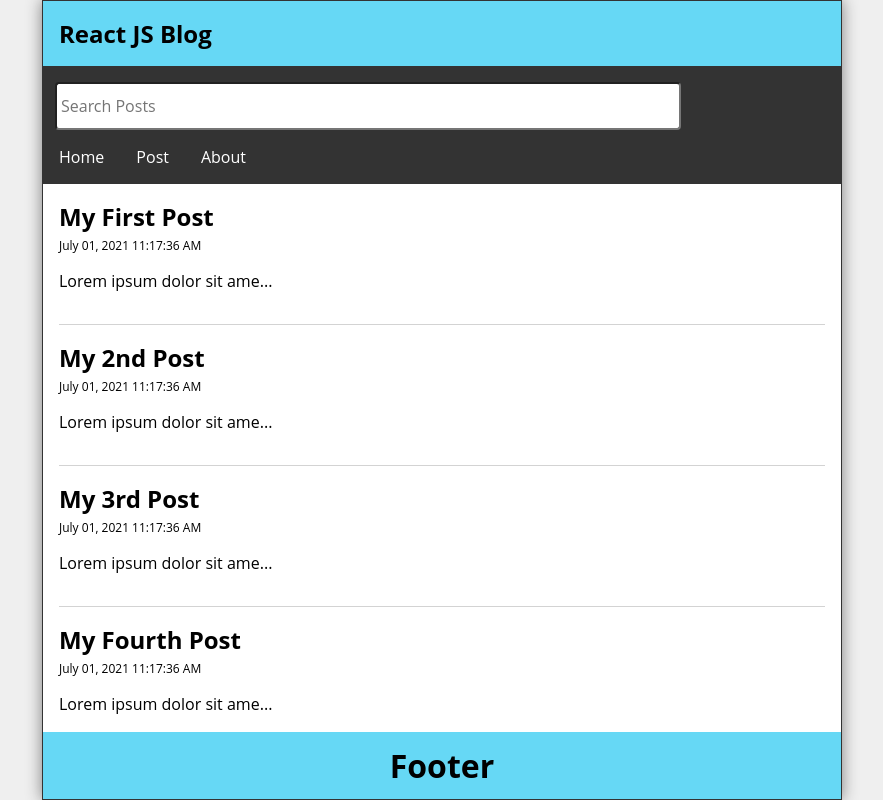
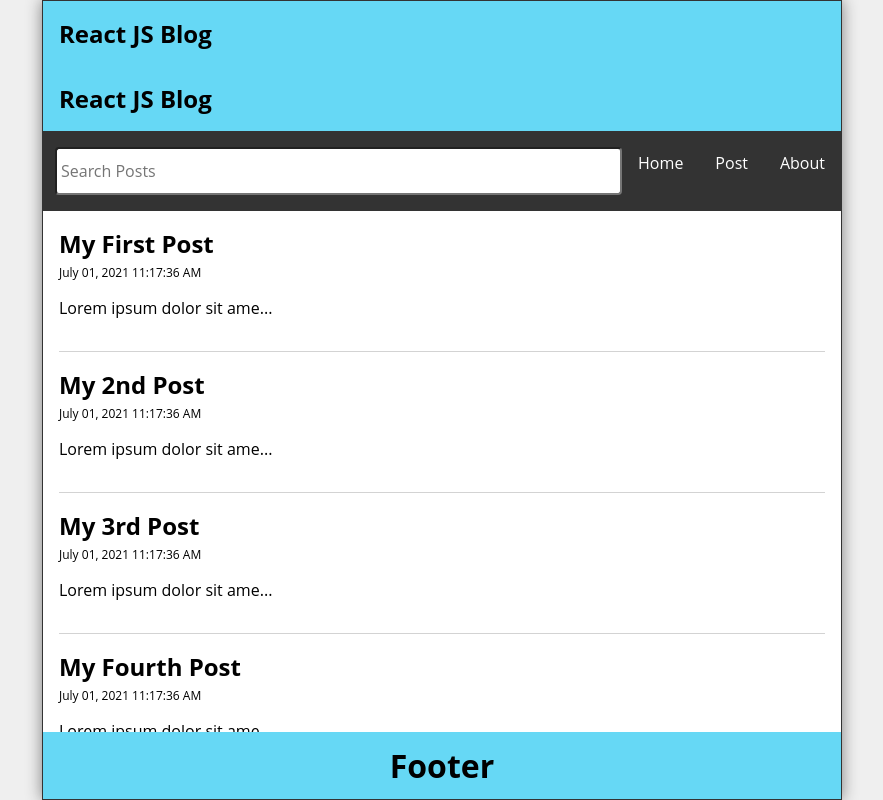
Before and after one commit to svandu/note-making-app, a React (Vite) app: page / in a window 1280 px wide. Shown: the whole page, without its empty margins (198-1081 px from the left). Built offline with nearby package versions, Linux system fonts and the light colour scheme.

Commit message:
nav component functionality done

```diff
--- a/src/Components/Nav/index.jsx
+++ b/src/Components/Nav/index.jsx
@@ -1,11 +1,14 @@
 // eslint-disable-next-line react/prop-types
-import { Link } from 'react-router-dom';
+import { Link, Outlet } from 'react-router-dom';
+import Header from '../Header';
 import './nav.scss'
 
 // eslint-disable-next-line react/prop-types
 function Nav({ search, setSearch }) {
   return (
-    <nav className="nav-container">
+    <>
+      <Header title="React JS Blog"/>
+      <nav className="nav-container">
       <form className="searchForm" onSubmit={(e) => e.preventDefault()}>
         <label htmlFor="search">Search Posts</label>
         <input
@@ -22,6 +25,8 @@ function Nav({ search, setSearch }) {
         <li><Link to="/about">About</Link></li>
       </ul>
     </nav>
+    <Outlet />
+    </>
   );
 }
 
--- a/src/Components/Nav/nav.scss
+++ b/src/Components/Nav/nav.scss
@@ -2,9 +2,7 @@
     width: 100%;
     background-color: #333;
     display: flex;
-    flex-direction: column;
-    justify-content: flex-start;
-    align-items: flex-start;
+    padding: 0 0 1rem 0;
 
     .searchForm {
         width: 80%;
```
